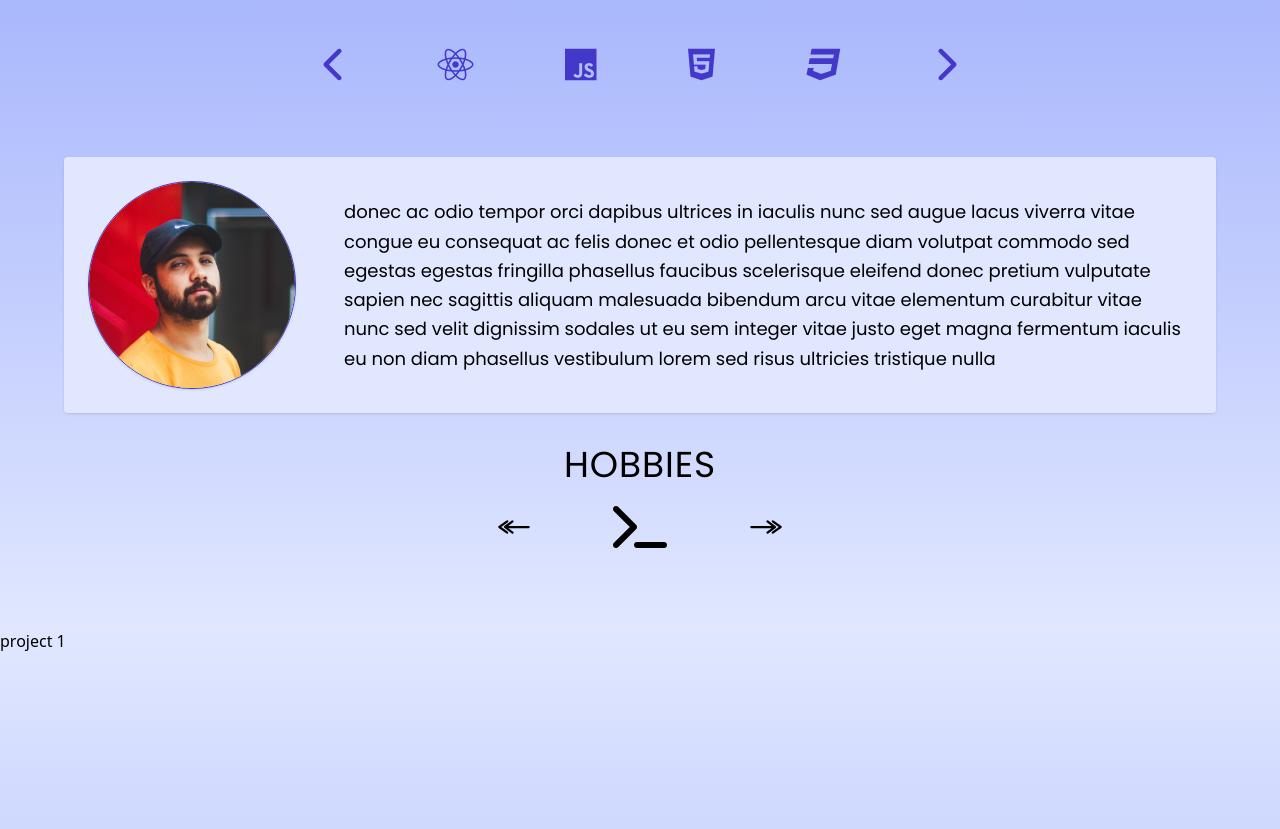
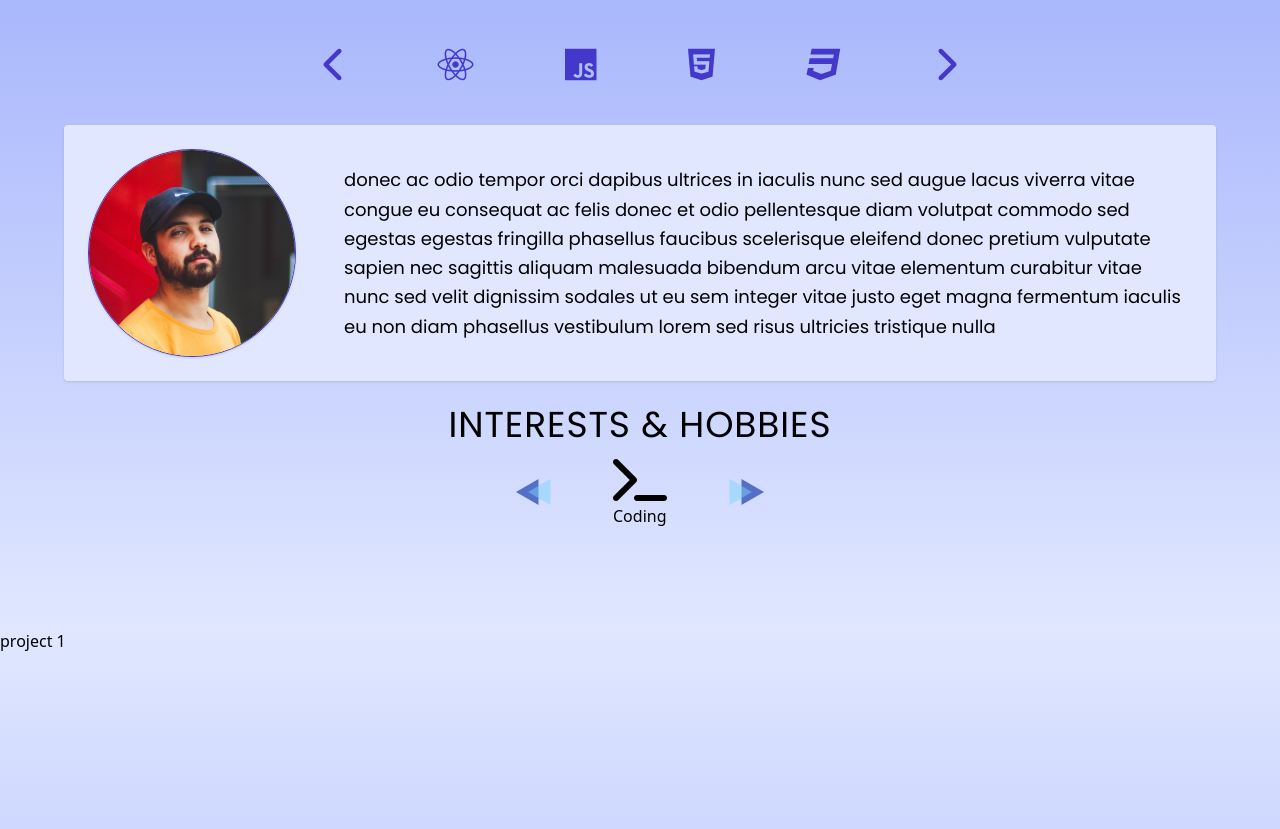
Before and after one commit to v-grillone/portfolio-page, a React (Create React App) app: page / in a window 1280 px wide. Shown: the part 851-1680 px from the top of the page. Built offline with nearby package versions, Linux system fonts and the light colour scheme.

Commit message:
hobby section svg buttons

```diff
--- a/src/components/AboutSection.js
+++ b/src/components/AboutSection.js
@@ -1,4 +1,5 @@
 import { useEffect, useRef, useState } from 'react'
+import HobbyArrow from './HobbyArrow';
 
 const AboutSection = ({ aboutRef }) => {
 
@@ -16,17 +17,26 @@ const AboutSection = ({ aboutRef }) => {
     icon1: 'left-[0%]',
     icon2: 'left-[50%]',
     icon3: 'left-[100%]',
-    icon4: 'left-[150%]'
+    icon4: 'left-[150%]',
+    icon5: 'left-[200%]'
   })
+
+  const [clickHobbyArrow, setClickHobbyArrow] = useState({
+    left: false,
+    right: false
+  });
+  console.log(clickHobbyArrow);
 
   const changeHobby = (e) => {
     let iconsPositionArr = Object.values(hobbiesIconPosition).map(iconPosition => Number(iconPosition.slice(6,iconPosition.indexOf('%'))));
     console.log(iconsPositionArr);
     if(e.target.id === 'right-next-arrow' && iconsPositionArr[0] !== 50){
+      setClickHobbyArrow({left: false, right: true});
       let updatedRight = {}
       iconsPositionArr.map(position => position + 50).forEach((item, index) => {updatedRight[`icon${index + 1}`] = String(`left-[${item}%]`)});
       setHobbiesIconPosition(updatedRight);
     }else if(e.target.id === 'left-next-arrow' && iconsPositionArr[iconsPositionArr.length - 1] !== 50){
+      setClickHobbyArrow({left: true, right: false});
       let updatedLeft = {}
       iconsPositionArr.map(position => position - 50).forEach((item, index) => {updatedLeft[`icon${index + 1}`] = String(`left-[${item}%]`)});
       setHobbiesIconPosition(updatedLeft);
@@ -34,41 +44,59 @@ const AboutSection = ({ aboutRef }) => {
   }
 
   return (
-    <div ref={aboutRef} className='about-section px-16 py-4 h-85vh w-full bg-gradient-to-b from-indigo-300 to-indigo-100 flex flex-col items-center space-y-8'>
+    <div ref={aboutRef} className='about-section px-16 py-4 h-85vh w-full bg-gradient-to-b from-indigo-300 to-indigo-100 flex flex-col items-center'>
       <div className='technologies-section flex flex-col items-center w-full'>
         <h5 className='text-4xl font-poppins uppercase tracking-wide'>Technologies</h5>
-        <div ref={technologiesIconSection} className={`tech-icons-container p-10 flex justify-evenly w-[70vw] ${techIconsVisable ? 'tech-icons-compress' : ''}`}>
-          <i className={`fa-solid fa-chevron-left text-4xl text-indigo-700 ${techIconsVisable ? 'white-slide-final' : ''}`}></i>
+        <div ref={technologiesIconSection} className={`tech-icons-container p-10 flex justify-evenly w-[50vw] ${techIconsVisable ? 'tech-icons-compress' : ''}`}>
+          <i className={`fa-solid fa-chevron-left text-4xl text-indigo-700`}></i>
           <i className={`fa-brands fa-react text-4xl text-indigo-700 ${techIconsVisable ? 'white-slide-1' : ''}`}></i>
           <i className={`fa-brands fa-js text-4xl text-indigo-700 ${techIconsVisable ? 'white-slide-2' : ''}`}></i>
           <i className={`fa-brands fa-html5 text-4xl text-indigo-700 ${techIconsVisable ? 'white-slide-3' : ''}`}></i>
           <i className={`fa-brands fa-css3 text-4xl text-indigo-700 ${techIconsVisable ? 'white-slide-4' : ''}`}></i>
-          <i className={`fa-solid fa-chevron-right text-4xl text-indigo-700 ${techIconsVisable ? 'white-slide-final' : ''}`}></i>
+          <i className={`fa-solid fa-chevron-right text-4xl text-indigo-700`}></i>
         </div>
       </div>
-      <div className='introduction-container flex space-x-12 w-full p-6 items-center rounded bg-indigo-100 shadow'>
+      <div className='introduction-container flex space-x-12 w-full p-6 mb-6 items-center rounded bg-indigo-100 shadow'>
         <img src={require('../assets/mock-profile-pic.jpg')} alt="profile-pic" className='object-cover object-center h-52 min-w-[13rem] border border-indigo-700 rounded-full shadow' />
         <p className='font-poppins text-lg leading-relaxed'>donec ac odio tempor orci dapibus ultrices in iaculis nunc sed augue lacus viverra vitae congue eu consequat ac felis donec et odio pellentesque diam volutpat commodo sed egestas egestas fringilla phasellus faucibus scelerisque eleifend donec pretium vulputate sapien nec sagittis aliquam malesuada bibendum arcu vitae elementum curabitur vitae nunc sed velit dignissim sodales ut eu sem integer vitae justo eget magna fermentum iaculis eu non diam phasellus vestibulum lorem sed risus ultricies tristique nulla</p>
       </div>
-      <div className="hobbies-section flex flex-col space-y-6 items-center">
-        <h5 className='text-4xl font-poppins uppercase tracking-wide'>Hobbies</h5>
-        <div className="hobbies-icons-container flex flex-row w-72 justify-between">
-          <span id='left-next-arrow' className='w-12 aspect-[1/1] bg-no-repeat bg-center bg-cover bg-next-arrow rotate-180 hover:cursor-pointer text-white z-[20]' onClick={changeHobby}></span>
-          <ul className='hobbies-icons-list flex flex-row list-none w-full relative'>
+      <div className="hobbies-section flex flex-col space-y-8 items-center">
+        <h5 className='text-4xl font-poppins uppercase tracking-wide'>Interests & Hobbies</h5>
+        <div className="hobbies-icons-container flex flex-row w-72 justify-between items-center">
+          <HobbyArrow direction={'left'} changeHobby={changeHobby} clickHobbyArrow={clickHobbyArrow} setClickHobbyArrow={setClickHobbyArrow}/>
+          <ul className='hobbies-icons-list flex flex-row list-none relative'>
             <li className={`absolute top-1/2 ${hobbiesIconPosition.icon1} transform -translate-x-1/2 -translate-y-1/2 z-10`}>
-              <i className={`fa-solid fa-futbol text-5xl ${hobbiesIconPosition.icon1 === 'left-[50%]' ? 'opacity-1' : 'opacity-0'}`}></i>
+              <div id="icon1" className={`${hobbiesIconPosition.icon1 === 'left-[50%]' ? 'opacity-1' : 'opacity-0'}`}>
+                <i className={`fa-solid fa-futbol text-5xl ${hobbiesIconPosition.icon1 === 'left-[50%]' ? 'opacity-1' : 'opacity-0'}`}></i>
+                <p className='font-poppins'>Soccer</p>
+              </div>
             </li>
             <li className={`absolute top-1/2 ${hobbiesIconPosition.icon2} transform -translate-x-1/2 -translate-y-1/2 z-10`}>
-              <i className={`fa-solid fa-terminal text-5xl ${hobbiesIconPosition.icon2 === 'left-[50%]' ? 'opacity-1' : 'opacity-0'}`}></i>
+              <div className={`${hobbiesIconPosition.icon2 === 'left-[50%]' ? 'opacity-1' : 'opacity-0'}`} id="icon2">
+                <i className={`fa-solid fa-terminal text-5xl ${hobbiesIconPosition.icon2 === 'left-[50%]' ? 'opacity-1' : 'opacity-0'}`}></i>
+                <p>Coding</p>
+              </div>
             </li>
             <li className={`absolute top-1/2 ${hobbiesIconPosition.icon3} transform -translate-x-1/2 -translate-y-1/2 z-10`}>
-              <i className={`fa-solid fa-hockey-puck text-5xl ${hobbiesIconPosition.icon3 === 'left-[50%]' ? 'opacity-1' : 'opacity-0'}`}></i>
+              <div className={`${hobbiesIconPosition.icon3 === 'left-[50%]' ? 'opacity-1' : 'opacity-0'}`} id="icon3">
+                <i className={`fa-solid fa-hockey-puck text-5xl`}></i>
+                <p>Hockey</p>
+              </div>
             </li>
             <li className={`absolute top-1/2 ${hobbiesIconPosition.icon4} transform -translate-x-1/2 -translate-y-1/2 z-10`}>
-              <i className={`fa-solid fa-gamepad text-5xl ${hobbiesIconPosition.icon4 === 'left-[50%]' ? 'opacity-1' : 'opacity-0'}`}></i>
+              <div className={`${hobbiesIconPosition.icon4 === 'left-[50%]' ? 'opacity-1' : 'opacity-0'}`} id="icon4">
+                <i className={`fa-solid fa-gamepad text-5xl ${hobbiesIconPosition.icon4 === 'left-[50%]' ? 'opacity-1' : 'opacity-0'}`}></i>
+                <p>Gaming</p>
+              </div>
+            </li>
+            <li className={`absolute top-1/2 ${hobbiesIconPosition.icon4} transform -translate-x-1/2 -translate-y-1/2 z-10`}>
+              <div className={`${hobbiesIconPosition.icon5 === 'left-[50%]' ? 'opacity-1' : 'opacity-0'}`} id="icon5">
+                <i className={`fa-solid fa-dumbbell text-5xl ${hobbiesIconPosition.icon5 === 'left-[50%]' ? 'opacity-1' : 'opacity-0'}`}></i>
+                <p>Fitness</p>
+              </div>
             </li>
           </ul>
-          <span id='right-next-arrow' className='w-12 aspect-[1/1] bg-no-repeat bg-center bg-cover bg-next-arrow hover:cursor-pointer z-20' onClick={changeHobby}></span>
+          <HobbyArrow direction={'right'} changeHobby={changeHobby} clickHobbyArrow={clickHobbyArrow} setClickHobbyArrow={setClickHobbyArrow}/>
         </div>
       </div>
     </div>
--- /dev/null
+++ b/src/components/HobbyArrow.js
@@ -0,0 +1,20 @@
+import React from 'react'
+
+const HobbyArrow = ( {direction, changeHobby, clickHobbyArrow, setClickHobbyArrow} ) => {
+  const arrowAnimationReset = () => {
+    setClickHobbyArrow({left:false, right:false})
+  }
+  return (
+    <svg width="70" height="30" viewBox="0 0 90 50" fill="none" xmlns="http://www.w3.org/2000/svg" className={`${direction === 'left' ? 'rotate-180' : ''}`}>
+    <g className={`hover:cursor-pointer`} onClick={changeHobby}>
+    <path id={`${direction === 'left' ? 'left-next-arrow' : 'right-next-arrow'}`} d="M70 25L32.5 46.6506L32.5 3.34937L70 25Z" fill="#1E40AF" fillOpacity="0.7"/>
+    <path id={`${direction === 'left' ? 'left-next-arrow' : 'right-next-arrow'}`} opacity="0.7" d="M50 25L12.5 46.6506L12.5 3.34937L50 25Z" fill="#7DD3FC" fillOpacity="0.7"/>
+    </g>
+    <g id="secondary-arrow">
+    <path id={`${direction === 'left' ? 'left-secondary-arrow' : 'right-secondary-arrow'}`} d="M50 25L12.5 46.6506L12.5 3.34937L50 25Z" fill="#7DD3FC" fillOpacity="0.7" className={`translate-x-[-70%] ${(clickHobbyArrow.right && direction !== 'left') ? 'hobby-arrow-slide' : (clickHobbyArrow.left && direction === 'left') ? 'hobby-arrow-slide' : ''}`} onAnimationEnd={arrowAnimationReset}/>
+    </g>
+    </svg>
+  )
+}
+
+export default HobbyArrow
--- a/src/index.css
+++ b/src/index.css
@@ -175,27 +175,23 @@ code {
 /* Technologies icons animation */
 
 .white-slide-1 {
+  animation: white-slide var(--tech-icon-duration) ease-in-out calc(var(--tech-icon-delay) + 1s) backwards;
+}
+
+.white-slide-2 {
+  animation: white-slide var(--tech-icon-duration) ease-in-out calc(var(--tech-icon-delay) + 1.5s) backwards;
+}
+
+.white-slide-3 {
+  animation: white-slide var(--tech-icon-duration) ease-in-out calc(var(--tech-icon-delay) + 2s) backwards;
+}
+
+.white-slide-4 {
   animation: white-slide var(--tech-icon-duration) ease-in-out calc(var(--tech-icon-delay) + 2.5s) backwards;
 }
 
-.white-slide-2 {
-  animation: white-slide var(--tech-icon-duration) ease-in-out calc(var(--tech-icon-delay) + 3s) backwards;
-}
-
-.white-slide-3 {
-  animation: white-slide var(--tech-icon-duration) ease-in-out calc(var(--tech-icon-delay) + 3.5s) backwards;
-}
-
-.white-slide-4 {
-  animation: white-slide var(--tech-icon-duration) ease-in-out calc(var(--tech-icon-delay) + 4s) backwards;
-}
-
-.white-slide-final {
-  animation: white-slide calc(var(--tech-icon-duration) + 0.25s) ease-in-out calc(var(--tech-icon-delay) + 4.5s) backwards;
-}
-
 .tech-icons-compress {
-  animation: tech-icons-compress calc(var(--tech-icon-duration) + 2s) ease-in-out calc(var(--tech-icon-delay)) backwards;
+  animation: tech-icons-grow calc(var(--tech-icon-duration) + 0.5s) ease-in-out calc(var(--tech-icon-delay) - 0.5s) forwards;
 }
 
 
@@ -211,11 +207,20 @@ code {
   }
 }
 
-@keyframes tech-icons-compress {
-  50% {
-    width: 50vw;
-  }
-  100% {
+@keyframes tech-icons-grow {
+  to {
     width: 70vw;
   }
 }
+
+/* hobbies arrow animation */
+
+.hobby-arrow-slide {
+  animation: hobby-arrow-slide 0.5s ease-out 0s backwards;
+}
+
+@keyframes hobby-arrow-slide {
+  to {
+    transform: translateX(0%);
+  }
+}
```
Also changed, not shown: src/assets/hobbies-arrow.svg (added).
